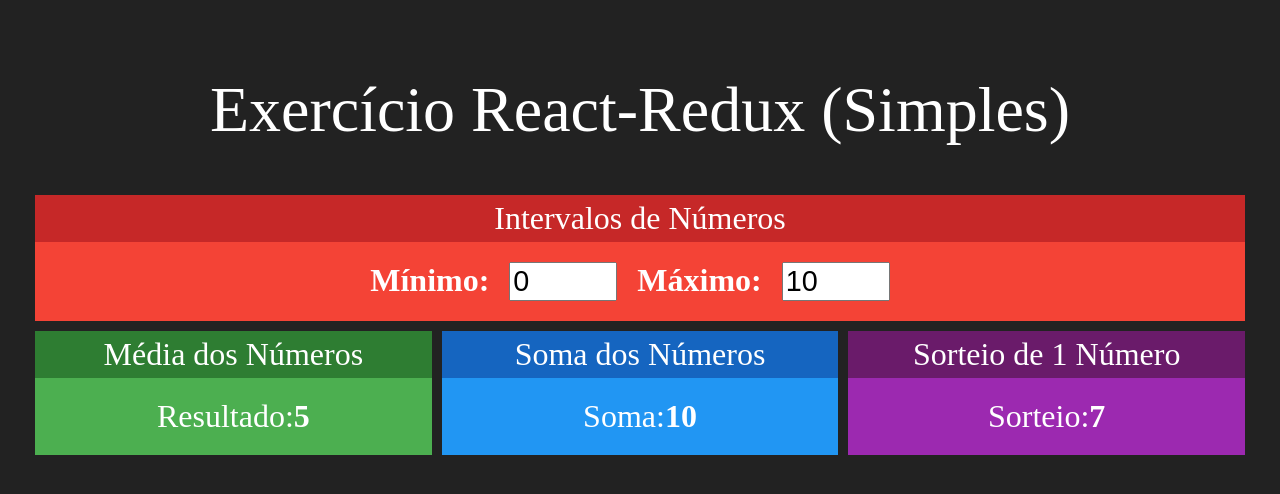
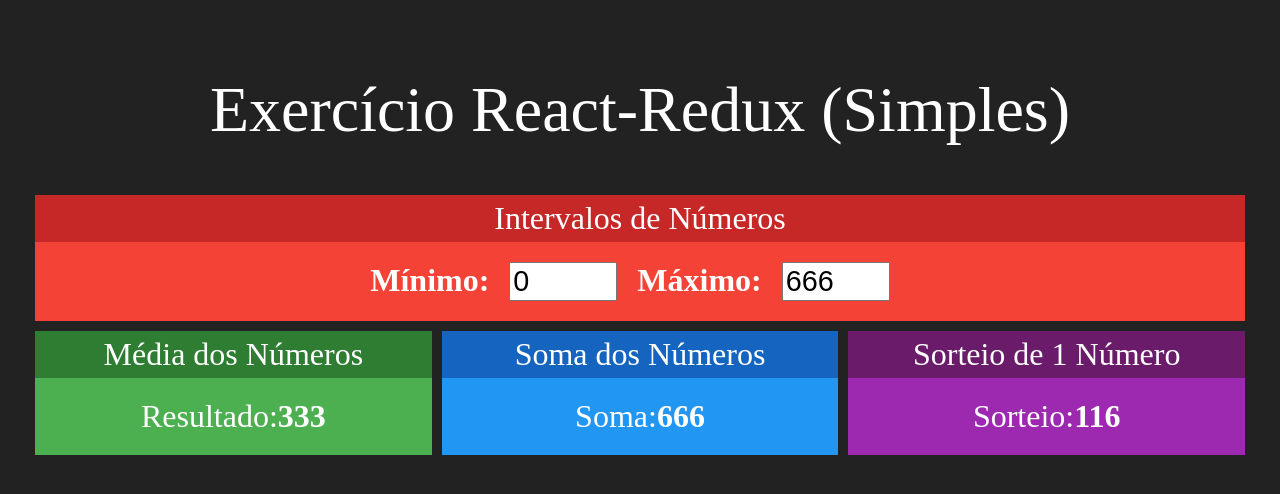
Before and after one commit to Danilo-Guedes/curso-react-redux-cod3r, a React (Create React App) app in the folder redux-simples/: page / in a window 1280 px wide. Shown: the top 494 px of the page. Built offline with nearby package versions, Linux system fonts and the light colour scheme.

Commit message:
connecting global state to components with react-redux connect decorator

```diff
--- a/redux-simples/src/components/Intervalo.jsx
+++ b/redux-simples/src/components/Intervalo.jsx
@@ -1,22 +1,33 @@
 import './Intervalo.css';
 import React from 'react';
+import { connect } from 'react-redux';
 
 import Card from './Card';
 
-// eslint-disable-next-line import/no-anonymous-default-export
-export default props => {
+
+const Intervalo = props => {
+    const {min, max} = props
     return (
         <div className='Intervalo'>
             <Card title='Intervalos de Números' red>
                 <span>
                     <strong>Mínimo:</strong>
-                    <input type='number' value={0} readOnly />
+                    <input type='number' value={min} readOnly />
                 </span>
                 <span>
                     <strong>Máximo:</strong>
-                    <input type='number' value={10} readOnly />
+                    <input type='number' value={max} readOnly />
                 </span>
             </Card>
         </div>
     );
 };
+
+function mapStateToProps(state){
+    return {
+        min: state.numeros.min,
+        max: state.numeros.max
+    }
+}
+
+export default connect(mapStateToProps)(Intervalo);
--- a/redux-simples/src/components/Media.jsx
+++ b/redux-simples/src/components/Media.jsx
@@ -1,15 +1,25 @@
 import React from 'react';
+import { connect } from 'react-redux';
 
 import Card from './Card';
 
-// eslint-disable-next-line import/no-anonymous-default-export
-export default props => {
+const Media = props => {
+    const {min, max} = props
     return (
         <Card title='Média dos Números' green>
             <span>
                 <span>Resultado:</span>
-                <strong>{5}</strong>
+                <strong>{(min + max) / 2 }</strong>
             </span>
         </Card>
     );
 };
+
+function mapStateToProps(state){
+     return {
+         min: state.numeros.min,
+         max: state.numeros.max
+     }
+}
+
+export default connect(mapStateToProps)(Media);
--- a/redux-simples/src/components/Soma.jsx
+++ b/redux-simples/src/components/Soma.jsx
@@ -1,15 +1,25 @@
 import React from 'react';
+import { connect } from 'react-redux';
 
 import Card from './Card';
 
-// eslint-disable-next-line import/no-anonymous-default-export
-export default props => {
+const Soma = props => {
+    const {min, max} = props
     return (
         <Card title='Soma dos Números' blue>
             <span>
                 <span>Soma:</span>
-                <strong>{10}</strong>
+                <strong>{min + max}</strong>
             </span>
         </Card>
     );
 };
+
+function mapStateToProps(state){
+    return {
+        min: state.numeros.min,
+        max: state.numeros.max
+    }
+}
+
+export default connect(mapStateToProps)(Soma);
--- a/redux-simples/src/components/Sorteio.jsx
+++ b/redux-simples/src/components/Sorteio.jsx
@@ -1,15 +1,29 @@
 import React from 'react';
+import { connect } from 'react-redux';
 
 import Card from './Card';
 
-// eslint-disable-next-line import/no-anonymous-default-export
-export default props => {
+function aleatorio(min, max) {
+    return parseInt(Math.random()*(max-min)) +min
+}
+
+const Sorteio = props => {
+    const {min, max} = props
     return (
         <Card title='Sorteio de 1 Número' purple>
             <span>
                 <span>Sorteio:</span>
-                <strong>{7}</strong>
+                <strong>{aleatorio(min, max)}</strong>
             </span>
         </Card>
     );
 };
+
+function mapStateToProps(state){
+    return {
+        min: state.numeros.min,
+        max: state.numeros.max
+    }
+}
+
+export default connect(mapStateToProps)(Sorteio);
--- a/redux-simples/src/store/storeConfig.js
+++ b/redux-simples/src/store/storeConfig.js
@@ -4,12 +4,12 @@
     numeros: function (state, action) {
         console.log(state, ' ', action);
         return {
-            min: 1,
-            max: 10,
+            min: 0,
+            max: 666,
         };
     },
     nomes: function (state, action) {
-        console.log(state, ' ', action);
+        // console.log(state, ' ', action);
         return ['Ana', 'Bia', 'Carlos'];
     },
 });
```
